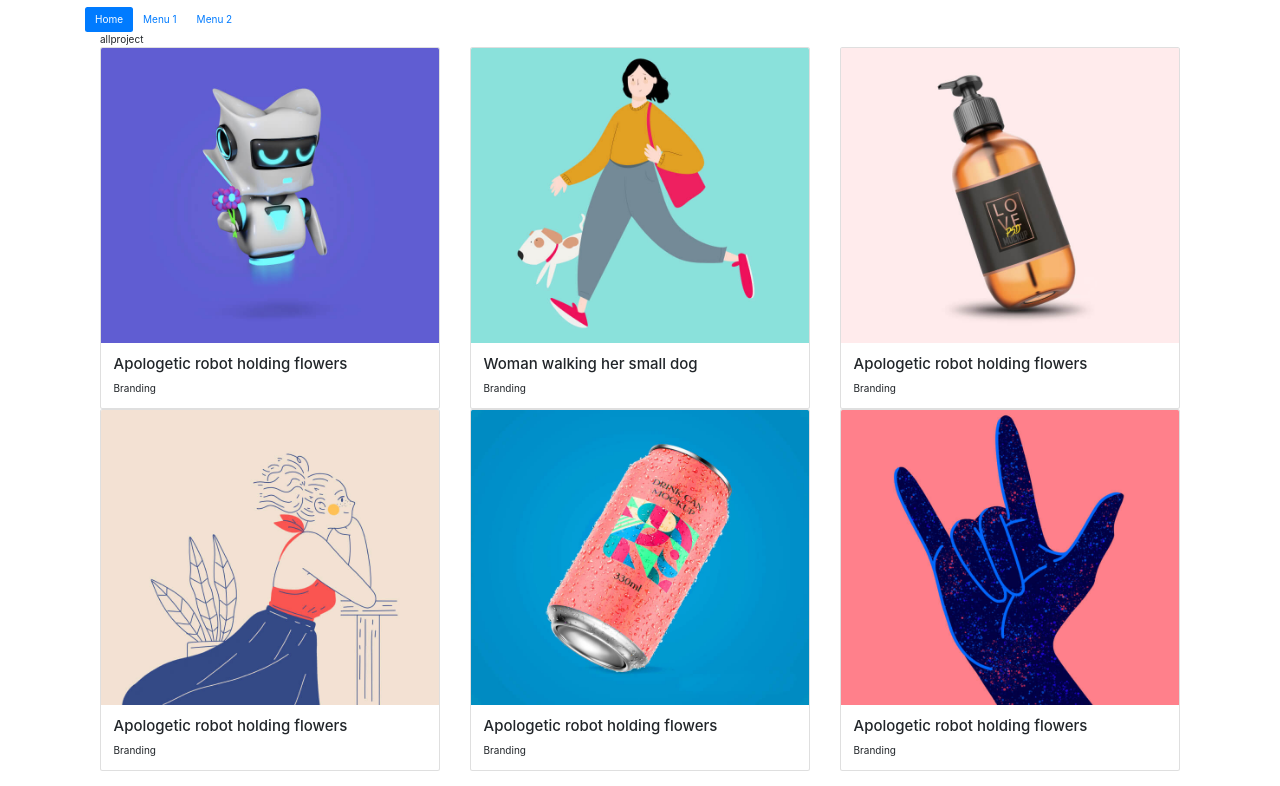
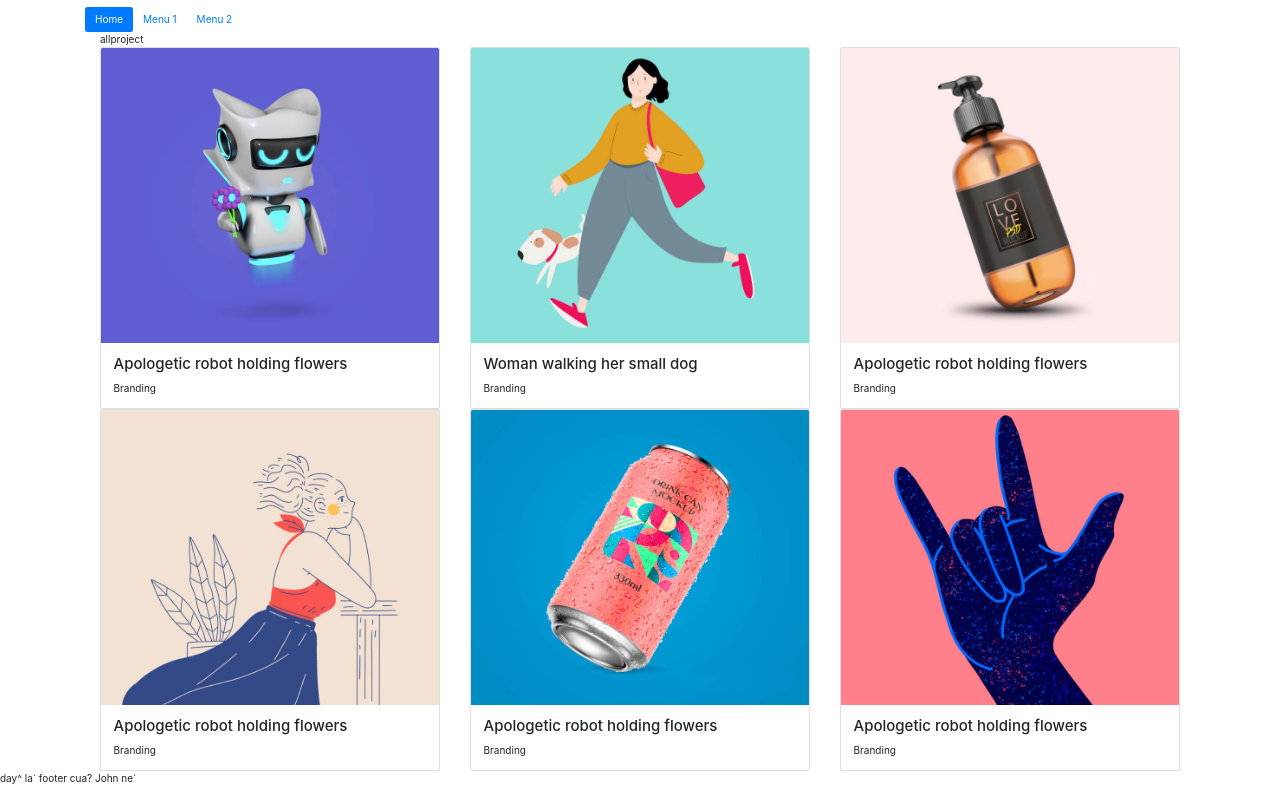
Before and after one commit to nguyentronghuu1910/BC29-Portfolio-Nguyen-Trong-Huu, a plain HTML site: page index.html in a window 1280 px wide. Shown: the part 862-1648 px from the top of the page. Drawn offline with nearby package versions, Linux system fonts and the light colour scheme.

Commit message:
footer khua?' John

```diff
--- a/index.html
+++ b/index.html
@@ -312,10 +312,10 @@
                     </div>
                 </div>
             </div>
-
         </div>
     </section>
 
+    <footer>day^ la` footer cua? John ne`</footer>
 
 
 
```
